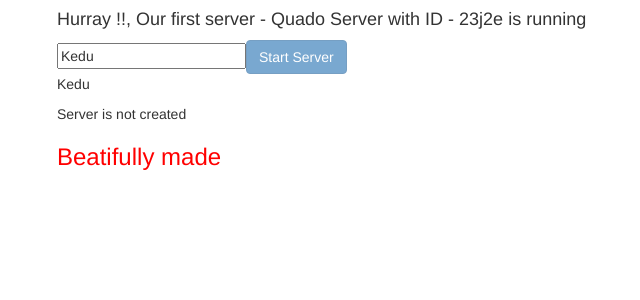
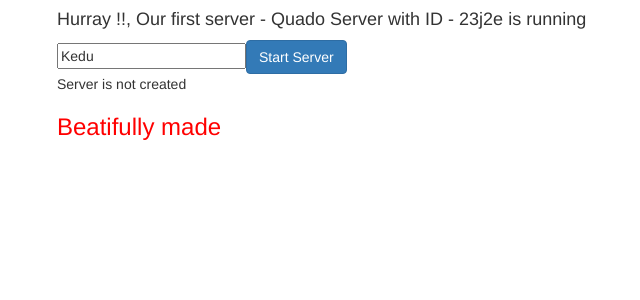
Before and after one commit to Quado2/Angular-first, an Angular app: page / in a window 1280 px wide. Shown: the top 300 px of the page, without its empty margins (13-653 px from the left). Built offline with nearby package versions, Linux system fonts and the light colour scheme.

Commit message:
finalised two way data binding

```diff
--- a/src/app/servers/servers.component.html
+++ b/src/app/servers/servers.component.html
@@ -5,11 +5,11 @@
 
 
 <button
-  [disabled]="disableButton"
+  [disabled]="!disableButton"
   class="btn btn-primary"
   (click)="onCreateServer()"
 >
   Start Server
 </button>
-<p>{{ newServerName }}</p>
+
 <p>{{ serverCreateStatus }}</p>
--- a/src/app/servers/servers.component.ts
+++ b/src/app/servers/servers.component.ts
@@ -18,7 +18,7 @@ export class ServersComponent implements OnInit {
   }
 
   onCreateServer() {
-    this.serverCreateStatus = 'server is created';
+    this.serverCreateStatus = this.newServerName+' server is created';
   }
 
   onInputChange(event:Event){
```
